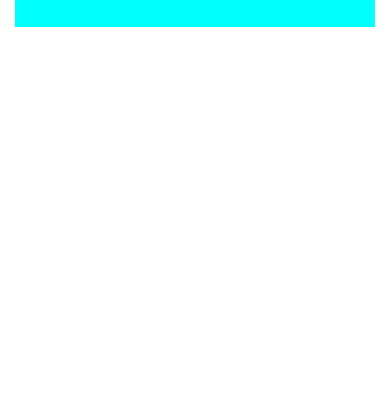
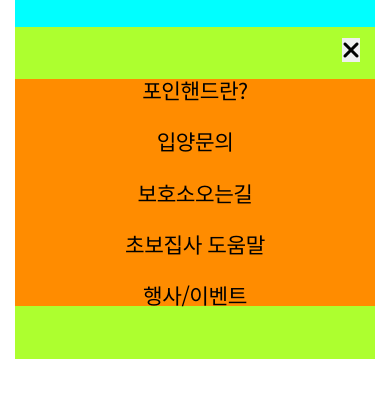
Before and after one commit to khyeb/pawinhand_2023, a plain HTML site: page index.html in a window 390 px wide. Both pictures are taken after a click on the link 355 px from the left and 50 px from the top of the page. Shown: the part 73-470 px from the top of the page. Drawn offline with Linux system fonts and the light colour scheme.

Commit message:
pawinhand0727

```diff
--- a/index.html
+++ b/index.html
@@ -4,6 +4,7 @@
     <meta charset="UTF-8">
     <meta name="viewport" content="width=device-width, initial-scale=1.0">
     <title>포인핸드</title>
+    <link rel="stylesheet" href="https://cdnjs.cloudflare.com/ajax/libs/font-awesome/6.4.0/css/all.min.css">
     <link rel="stylesheet" href="./styles/reset.css">
     <link rel="stylesheet" href="./styles/style.css">
     <link rel="stylesheet" href="./styles/responsive.css">
@@ -12,7 +13,7 @@
     <header>
         <h1><a href="#"><img src="#" alt="포인핸드"></a></h1>
         <nav>
-            <ul>
+            <ul><!-- 태블릿, 데스크탑 메인메뉴 -->
                 <li><a href="#">포인핸드란?</a></li>
                 <li><a href="#">입양문의</a></li>
                 <li><a href="#">보호소오는길</a></li>
@@ -25,6 +26,19 @@
                 <span></span>
             </a>
         </nav>
+        <div class="m_nav_open">
+            <button id="close" type="button" title="모바일 메뉴닫기">
+                <i class="fa-solid fa-xmark"></i>
+            </button>
+            <ul><!-- 모바일 메인메뉴 -->
+                <li><a href="#">포인핸드란?</a></li>
+                <li><a href="#">입양문의</a></li>
+                <li><a href="#">보호소오는길</a></li>
+                <li><a href="#">초보집사 도움말</a></li>
+                <li><a href="#">행사/이벤트</a></li>
+            </ul>
+        </div>
     </header>
+    <script src="./script/script.js"></script>
 </body>
 </html>
--- /dev/null
+++ b/script/script.js
@@ -0,0 +1,29 @@
+//1. 모바일 메뉴 숨기기
+//객체 = 모바일 메뉴 m_nav_open
+//객체. 속성 style.display = 'none'
+//2. 햄버거 메뉴 클릭 시 모바일 메뉴 보이기
+//객체 =  햄버거 메뉴 m_nav 모바일메뉴 m_nav_open
+//속성 = display
+//이벤트 = 클릭
+//메서드 =
+//3. x 버튼 클릭시 모바일 메뉴 숨기기
+//객체 = x 버튼 close 모바일메뉴 m_nav_open
+//변수생성
+const m_nav_open = document.querySelector('.m_nav_open');
+const m_nav = document.querySelector('.m_nav');
+const close = document.querySelector('#close')
+//정상출력확인
+console.log(m_nav_open,m_nav,close)
+//1.모바일 메뉴 숨기기
+m_nav_open.style.display = 'none';
+//2.모바일 메뉴 보이기
+//객체.이벤트. 햄버거메뉴 클릭시
+m_nav.addEventListener('click',function(){
+    //모바일메뉴 보이기
+    m_nav_open.style.display = 'block';
+})
+//3.x 버튼 클릭 시 모바일 메뉴 숨기기
+close.addEventListener('click',function(){
+    //모바일메뉴 숨기기
+    m_nav_open.style.display = 'none';
+})
--- a/styles/responsive.css
+++ b/styles/responsive.css
@@ -3,7 +3,9 @@
 /* figma tablet 설계  width 값과 관계없이 media max-width의 첫번째 조건값은 웹사이트 width 값 기준으로 설정해서 자연스러운 반응형웹을 설계한다 */
 @media screen and (max-width:1160px) {
     /* 1160px 이하일경우 좌우 15px 여백적용 */
-    header {width:calc(100% - 30px);}
+    header {
+        width:calc(100% - 30px);
+    }
 }/* 1160end */
 @media screen and (max-width:900px) {
     header nav ul {display:none;}
@@ -22,4 +24,5 @@
     header nav .m_nav span:nth-child(1) {}
     header nav .m_nav span:nth-child(2) {}
     header nav .m_nav span:nth-child(3) {}
+    header .m_nav_open {display:block;} /* 변경되는 값만 작성 */
 }/* 900 end */
--- a/styles/style.css
+++ b/styles/style.css
@@ -7,6 +7,7 @@ header {
     flex-flow:row nowrap;
     justify-content:space-between;
     align-items:center;
+    position:relative;
 }
 header h1 {
     background:yellowgreen;
@@ -31,3 +32,31 @@ header nav ul li a {
 }
 /* 모바일메뉴 데스크탑에서 숨기기 */
 header nav .m_nav {display:none;}
+/* m-nav-open */
+header .m_nav_open {
+    background:greenyellow;
+    display:none;
+    position:absolute; top:100px;
+    padding:52px 0 53px 0;
+    width:100%;
+}
+header .m_nav_open #close {
+    position:absolute; right:15px; top:11px;
+}
+header .m_nav_open #close i {
+    font-size:24px;
+}
+header .m_nav_open ul {
+    background:darkorange;
+}
+header .m_nav_open ul li {
+    text-align:center;
+    padding: 0 0 30px 0;
+}
+header .m_nav_open ul li:last-child {
+    padding: 0;
+}
+header .m_nav_open ul li a{
+    font-size:1.333rem;
+    letter-spacing:-0.02em;
+}
```
